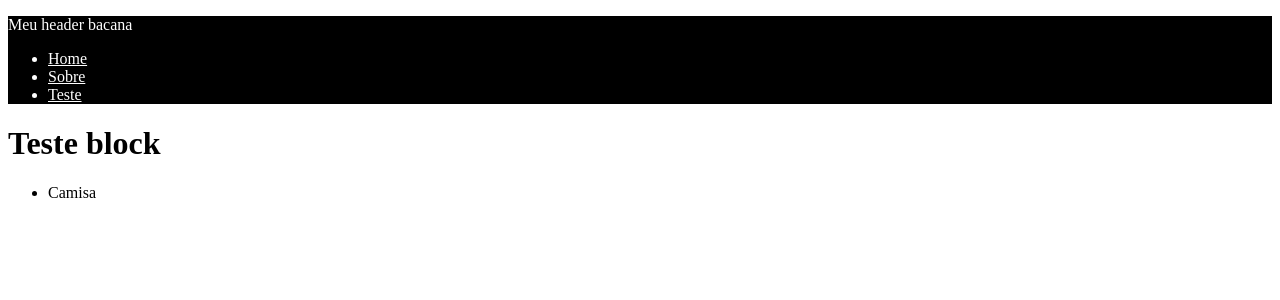
After one commit to prof-dennis-senai/2024.1, a Django app: page /teste/ in a window 1280 px wide. The commit adds this page. Shown: the top 300 px of the page. Run offline with Django 4.2, Linux system fonts and the light colour scheme.

Commit message:
Aula 5 Commit 1 - Desenvolvimento de Sistemas

```diff
--- a/meuprimeiroprojeto/meuprimeiroprojeto/urls.py
+++ b/meuprimeiroprojeto/meuprimeiroprojeto/urls.py
@@ -15,11 +15,10 @@ Including another URLconf
     2. Add a URL to urlpatterns:  path('blog/', include('blog.urls'))
 """
 from django.contrib import admin
-from django.urls import path
+from django.urls import path, include
 from primeiroapp import views
 
 urlpatterns = [
     path('admin/', admin.site.urls),
-    path('', views.home),
-    path('sobre/', views.sobre)
+    path('', include('primeiroapp.urls')),
 ]
--- /dev/null
+++ b/meuprimeiroprojeto/primeiroapp/templates/primeiroapp/pages/teste.html
@@ -0,0 +1,12 @@
+{% extends "primeiroapp/base.html" %}
+
+{% block title %}Teste title{% endblock title %}
+
+{% block content %}
+    <h1>Teste block</h1>
+    <ul>
+        {% for item in produtos %}
+            <li>{{item.nome}}</li>
+        {% endfor %}
+    </ul>
+{% endblock content %}
--- a/meuprimeiroprojeto/primeiroapp/templates/primeiroapp/partials/header.html
+++ b/meuprimeiroprojeto/primeiroapp/templates/primeiroapp/partials/header.html
@@ -7,6 +7,9 @@
         <li>
             <a href="/sobre">Sobre</a>
         </li>
+        <li>
+            <a href="/teste">Teste</a>
+        </li>
     </ul>
     {{idade}}
 </header>
--- /dev/null
+++ b/meuprimeiroprojeto/primeiroapp/urls.py
@@ -0,0 +1,8 @@
+from django.urls import path
+from . import views
+
+urlpatterns = [
+    path('', views.home),
+    path('sobre/', views.sobre),
+    path('teste/', views.teste),
+]
--- a/meuprimeiroprojeto/primeiroapp/views.py
+++ b/meuprimeiroprojeto/primeiroapp/views.py
@@ -1,4 +1,12 @@
 from django.shortcuts import render
+
+lista_produtos = [
+    {
+        'id': 1,
+        'nome': 'Camisa',
+        'preco': 100
+    }
+]
 
 # Create your views here.
 def home(request):
@@ -6,3 +14,6 @@ def home(request):
 
 def sobre(request):
     return render(request, 'primeiroapp/pages/sobre.html')
+
+def teste(request):
+    return render(request, 'primeiroapp/pages/teste.html', {'produtos': lista_produtos})
```
